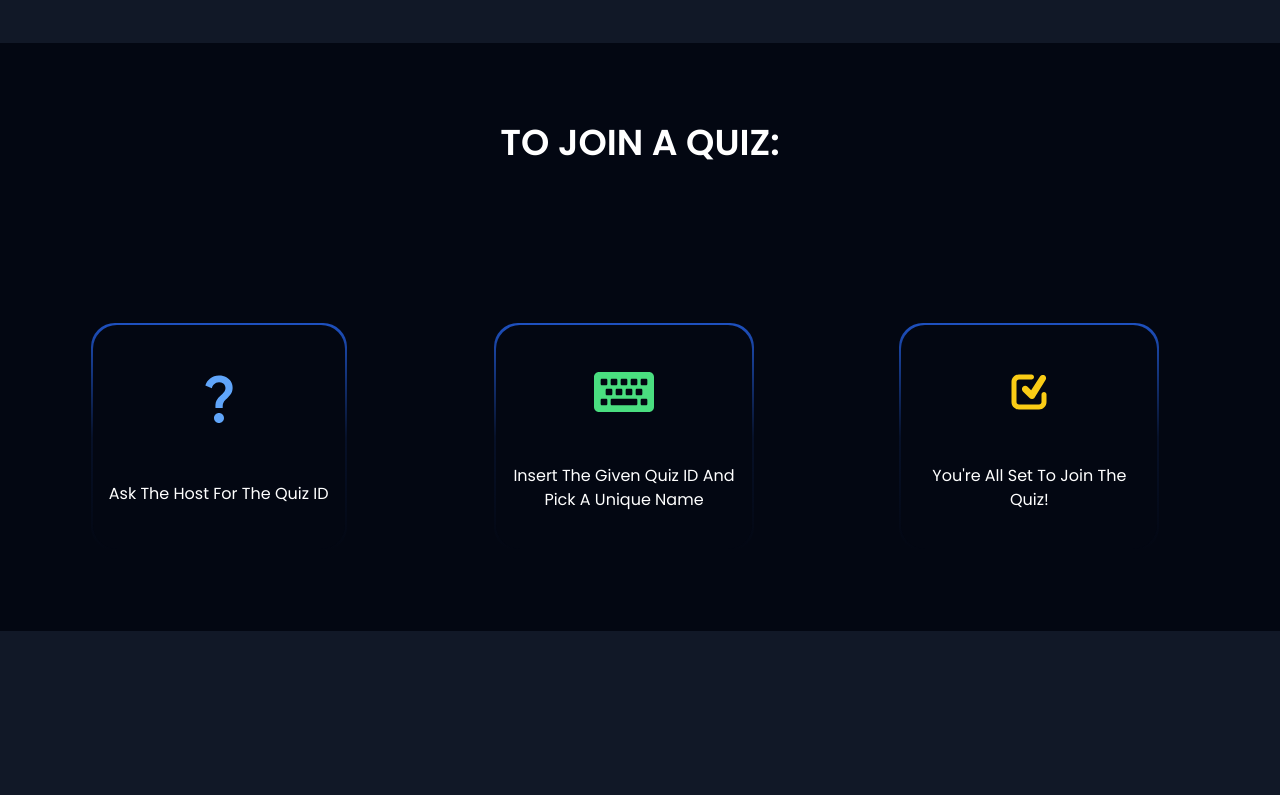
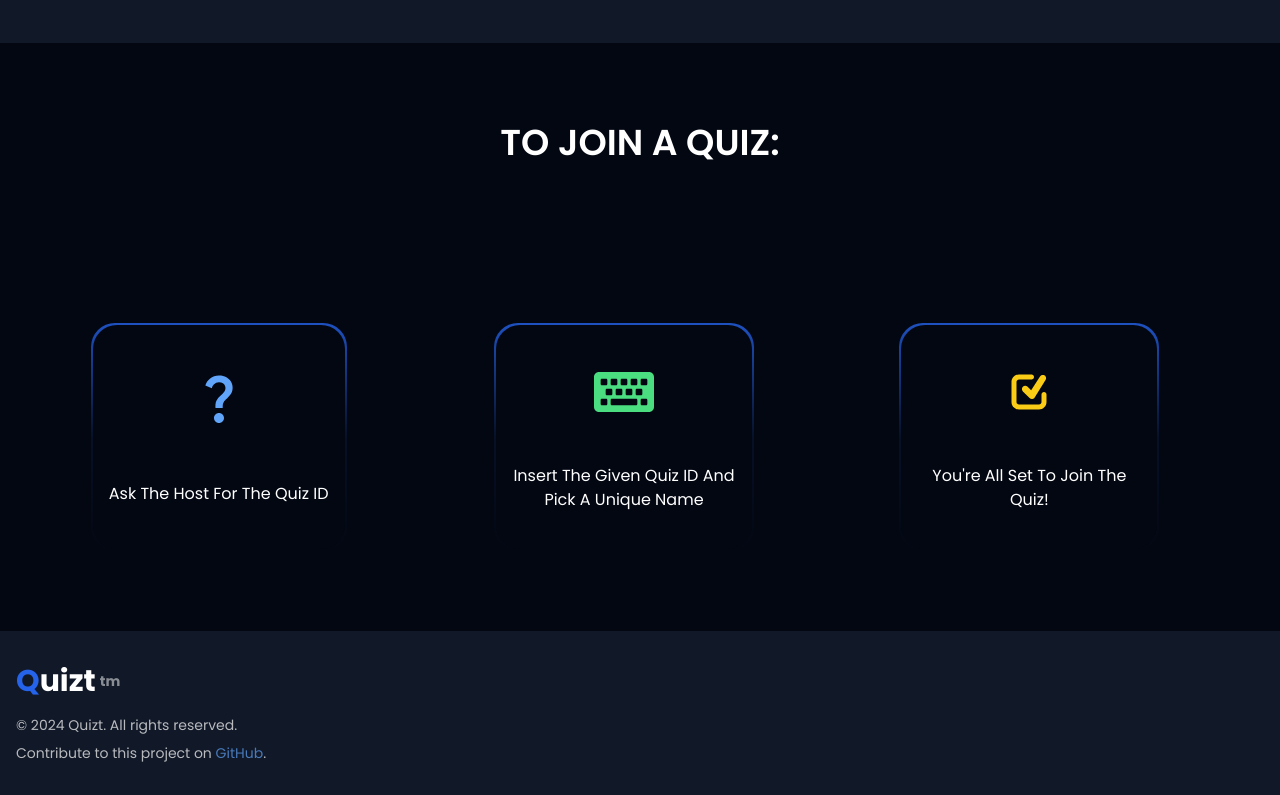
Before and after one commit to abdel-rahmanSalem/quizt, a React (Vite) app: page / in a window 1280 px wide. Shown: the part 757-1552 px from the top of the page. Before the commit the page ends 1388 px from the top, so only its background shows below. Built offline with nearby package versions, Linux system fonts and the light colour scheme.

Commit message:
Add Footer

```diff
--- a/src/components/Footer.jsx
+++ b/src/components/Footer.jsx
@@ -1,15 +1,40 @@
 const Footer = () => {
   return (
-    <div className="w-full bg-[#0b111b] border-t-2 border-gray-400 border-opacity-10 text-white p-4">
-      <div className="max-w-7xl mx-auto ">
-        <div className="flex gap-2">
-          <h1 className="text-3xl font-bold">
+    <footer className="bg-gray-900 text-white py-8">
+      <div className="container mx-auto px-4">
+        <div className="flex items-center justify-between">
+          <h1 className="text-3xl font-bold flex items-center">
             <span className="text-blue-600">Q</span>uizt
+            <span className="text-sm ml-1 opacity-50">tm</span>
           </h1>
-          tm
+          {/* <div className="flex space-x-4">
+            <a
+              href="https://github.com/abdel-rahmanSalem"
+              className="text-gray-300 text-lg hover:text-white transition duration-300"
+              target="_blank"
+              rel="noopener noreferrer"
+            >
+              <FaGithub className="h-6 w-6" />
+            </a>
+          </div> */}
         </div>
+        <p className="mt-4 text-sm opacity-70">
+          © 2024 Quizt. All rights reserved.
+        </p>
+        <p className="mt-2 text-sm opacity-70">
+          Contribute to this project on{" "}
+          <a
+            href="https://github.com/abdel-rahmanSalem/quizt"
+            className="text-blue-400 hover:underline transition-colors duration-300"
+            target="_blank"
+            rel="noopener noreferrer"
+          >
+            GitHub
+          </a>
+          .
+        </p>
       </div>
-    </div>
+    </footer>
   );
 };
 
--- a/src/components/Navbar.jsx
+++ b/src/components/Navbar.jsx
@@ -1,5 +1,5 @@
 import { Link } from "react-router-dom";
-import { FaGithub, FaLinkedin } from "react-icons/fa"; // Import social icons
+import { FaGithub, FaLinkedin } from "react-icons/fa";
 import { MdLeaderboard } from "react-icons/md";
 import { useEffect } from "react";
 import { useGlobal } from "../contexts/GlobalContext";
@@ -36,8 +36,7 @@ function Navbar() {
             >
               <MdLeaderboard className="text-xl" />
             </Link>
-            <div className="border-l border-gray-600 h-6"></div>{" "}
-            {/* Vertical line */}
+            <div className="border-l border-gray-600 h-6"></div>
             <a
               href="https://github.com/abdel-rahmanSalem"
               className="text-gray-300 text-lg hover:text-white transition duration-300"
--- a/src/pages/HomePage.jsx
+++ b/src/pages/HomePage.jsx
@@ -1,6 +1,7 @@
 import Navbar from "../components/Navbar";
 import HomePageHeader from "../components/HomePageHeader";
 import Instructions from "../components/Instructions";
+import Footer from "../components/Footer";
 
 function Home() {
   return (
@@ -8,6 +9,7 @@ function Home() {
       <Navbar />
       <HomePageHeader />
       <Instructions />
+      <Footer />
     </>
   );
 }
```
